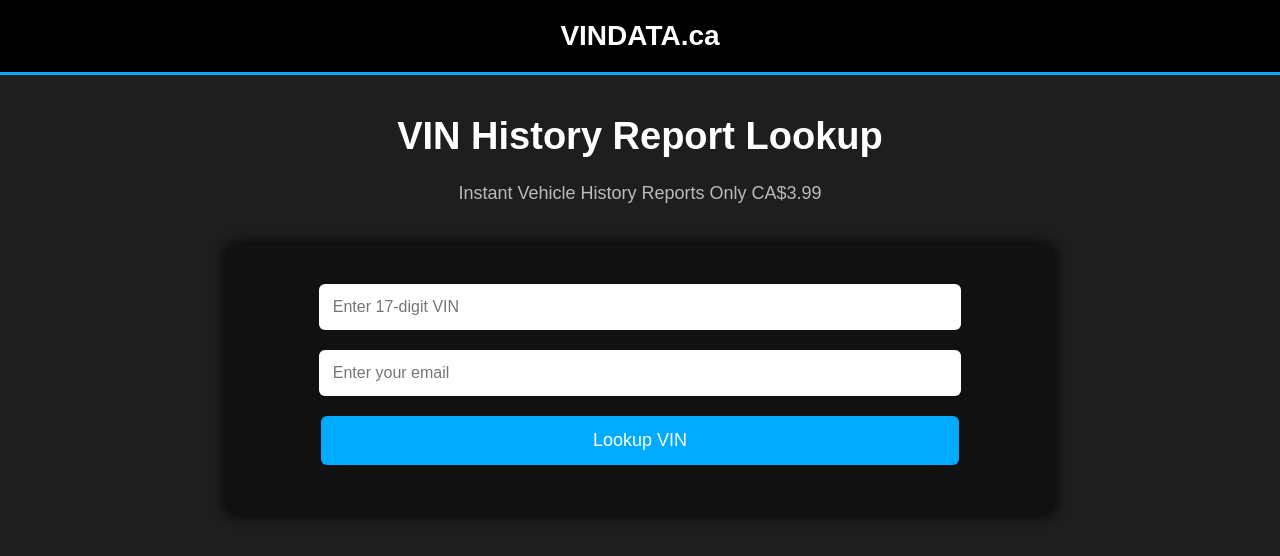
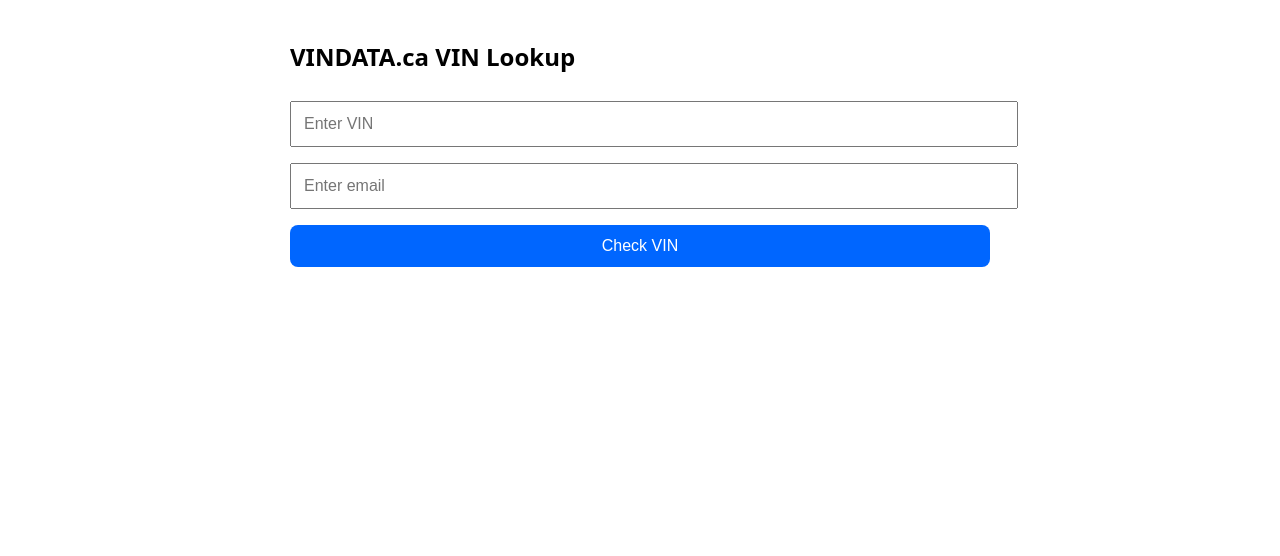
Before and after one commit to vindata15/vindata-vin-check, a website: page public/index.html in a window 1280 px wide. Drawn offline with Linux system fonts and the light colour scheme.

Commit message:
Update index.html

```diff
--- a/public/index.html
+++ b/public/index.html
@@ -1,143 +1,56 @@
-<!DOCTYPE html>
-<html lang="en">
+<!doctype html>
+<html>
 <head>
-<meta charset="UTF-8" />
-<meta name="viewport" content="width=device-width, initial-scale=1.0" />
-<title>VINDATA.ca – VIN Report Lookup</title>
-
+<title>VINDATA VIN Lookup</title>
+<meta charset="utf-8">
+<meta name="viewport" content="width=device-width,initial-scale=1">
 <style>
-    body {
-        margin: 0;
-        font-family: Arial, sans-serif;
-        background: #1e1e1e;
-        color: white;
-        text-align: center;
-    }
-
-    .header {
-        background: #000;
-        padding: 20px;
-        font-size: 28px;
-        font-weight: bold;
-        border-bottom: 3px solid #00aaff;
-    }
-
-    h1 {
-        margin-top: 40px;
-        font-size: 38px;
-        font-weight: bold;
-    }
-
-    .sub {
-        font-size: 18px;
-        margin-bottom: 40px;
-        color: #bbb;
-    }
-
-    .box {
-        background: #111;
-        width: 60%;
-        margin: auto;
-        padding: 30px;
-        border-radius: 12px;
-        box-shadow: 0px 0px 15px #000;
-    }
-
-    input {
-        width: 80%;
-        padding: 14px;
-        margin: 10px 0;
-        border: none;
-        border-radius: 6px;
-        font-size: 16px;
-    }
-
-    button {
-        width: 83%;
-        padding: 14px;
-        margin-top: 10px;
-        background: #00aaff;
-        color: white;
-        font-size: 18px;
-        border: none;
-        border-radius: 6px;
-        cursor: pointer;
-    }
-
-    button:hover {
-        background: #0088cc;
-    }
-
-    #result {
-        margin-top: 20px;
-        font-size: 18px;
-    }
+body { font-family: system-ui; max-width:700px; margin:40px auto; }
+input,button { padding:12px; font-size:16px; width:100%; margin:8px 0; }
+button { background:#0066ff; color:white; border:none; border-radius:8px; }
 </style>
 </head>
 
 <body>
+<h2>VINDATA.ca VIN Lookup</h2>
 
-<div class="header">VINDATA.ca</div>
+<input id="vin" placeholder="Enter VIN">
+<input id="email" placeholder="Enter email">
 
-<h1>VIN History Report Lookup</h1>
-<p class="sub">Instant Vehicle History Reports Only CA$3.99</p>
-
-<div class="box">
-    <input id="vin" placeholder="Enter 17-digit VIN" />
-    <input id="email" placeholder="Enter your email" />
-
-    <button id="checkBtn">Lookup VIN</button>
+<button onclick="lookup()">Check VIN</button>
 
 <div id="result"></div>
-</div>
 
 <script>
-document.getElementById("checkBtn").addEventListener("click", async () => {
-    const vin = document.getElementById("vin").value.trim();
+async function lookup(){
+  const vin = vin.value.trim();
   const email = document.getElementById("email").value.trim();
 
-    if (!vin || !email) return alert("Enter VIN and Email");
-
-    document.getElementById("result").innerText = "Checking VIN...";
-
-    try {
   const r = await fetch(`/api/lookup/${vin}`);
   const j = await r.json();
 
-        if (!j.success) {
-            document.getElementById("result").innerText = "VIN lookup failed.";
-            return;
+  if(j.success){
+    result.innerHTML = `
+      <p>Make: ${j.decode.make}</p>
+      <p>Model: ${j.decode.model}</p>
+      <p>Year : ${j.decode.year}</p>
+      <button onclick="pay('${vin}','${email}')">Pay & Get Report</button>
+    `;
+  } else {
+    result.innerText = "VIN lookup failed.";
+  }
 }
 
-        const dec = j.decode;
-        document.getElementById("result").innerHTML = `
-            <p><b>Make:</b> ${dec.make || "Unknown"}
-            <b>Model:</b> ${dec.model || ""}
-            <b>Year:</b> ${dec.year || ""}</p>
-
-            <button id="payBtn">Pay CA$3.99 & Get Full Report</button>
-        `;
-
-        document.getElementById("payBtn").addEventListener("click", async () => {
-            document.getElementById("result").innerText = "Redirecting to payment...";
-            const res = await fetch("/api/create-checkout", {
-                method: "POST",
-                headers: { "Content-Type": "application/json" },
-                body: JSON.stringify({ vin, email })
+async function pay(vin,email){
+  const r = await fetch("/api/create-checkout",{
+    method:"POST",
+    headers:{ "Content-Type":"application/json" },
+    body: JSON.stringify({vin,email})
   });
 
-            const data = await res.json();
-            if (data.url) {
-                window.location.href = data.url;
-            } else {
-                document.getElementById("result").innerText = "Payment error.";
+  const j = await r.json();
+  if(j.url) window.location = j.url;
 }
-        });
-
-    } catch (err) {
-        document.getElementById("result").innerText = "Error: " + err.message;
-    }
-});
 </script>
 
 </body>
```
Lines whose indentation alone changed are shown as unchanged.
